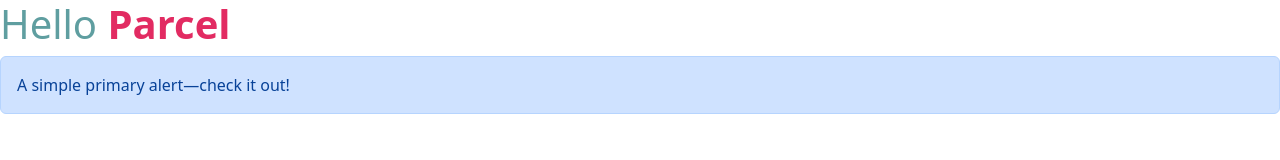
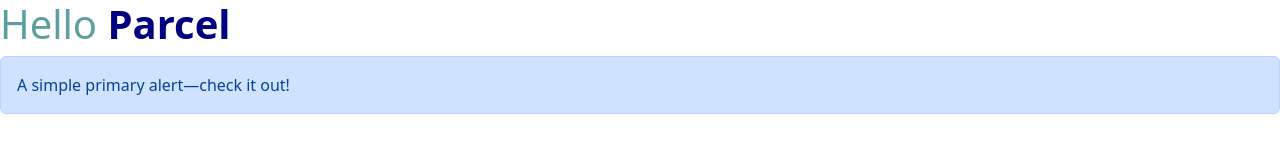
Before and after one commit to nicolastaf/parcel, a website built with Parcel: page src/index.html in a window 1280 px wide. Built offline with nearby package versions, Linux system fonts and the light colour scheme.

Commit message:
Add var.scss

```diff
--- a/src/assets/js/main.js
+++ b/src/assets/js/main.js
@@ -1,6 +1,7 @@
 // Dans main js on centralise toutes les ressources JS/CSS
 
 import '../sass/style.scss';
+import '../sass/var.scss';
 // Import all of Bootstrap's CSS
 import 'bootstrap';
 import 'bootstrap/dist/css/bootstrap.css';
--- a/src/assets/sass/style.scss
+++ b/src/assets/sass/style.scss
@@ -1,7 +1,9 @@
+@use "./var.scss";
+
 h1{
     color:cadetblue;
 
     strong {
-        color:rgb(226, 43, 98);
+        color: var.$title-color;
     }
 }
--- /dev/null
+++ b/src/assets/sass/var.scss
@@ -0,0 +1 @@
+$title-color: hsl(240, 100%, 25%);
```
Also changed, not shown: dist/index.html, 4 other files.
